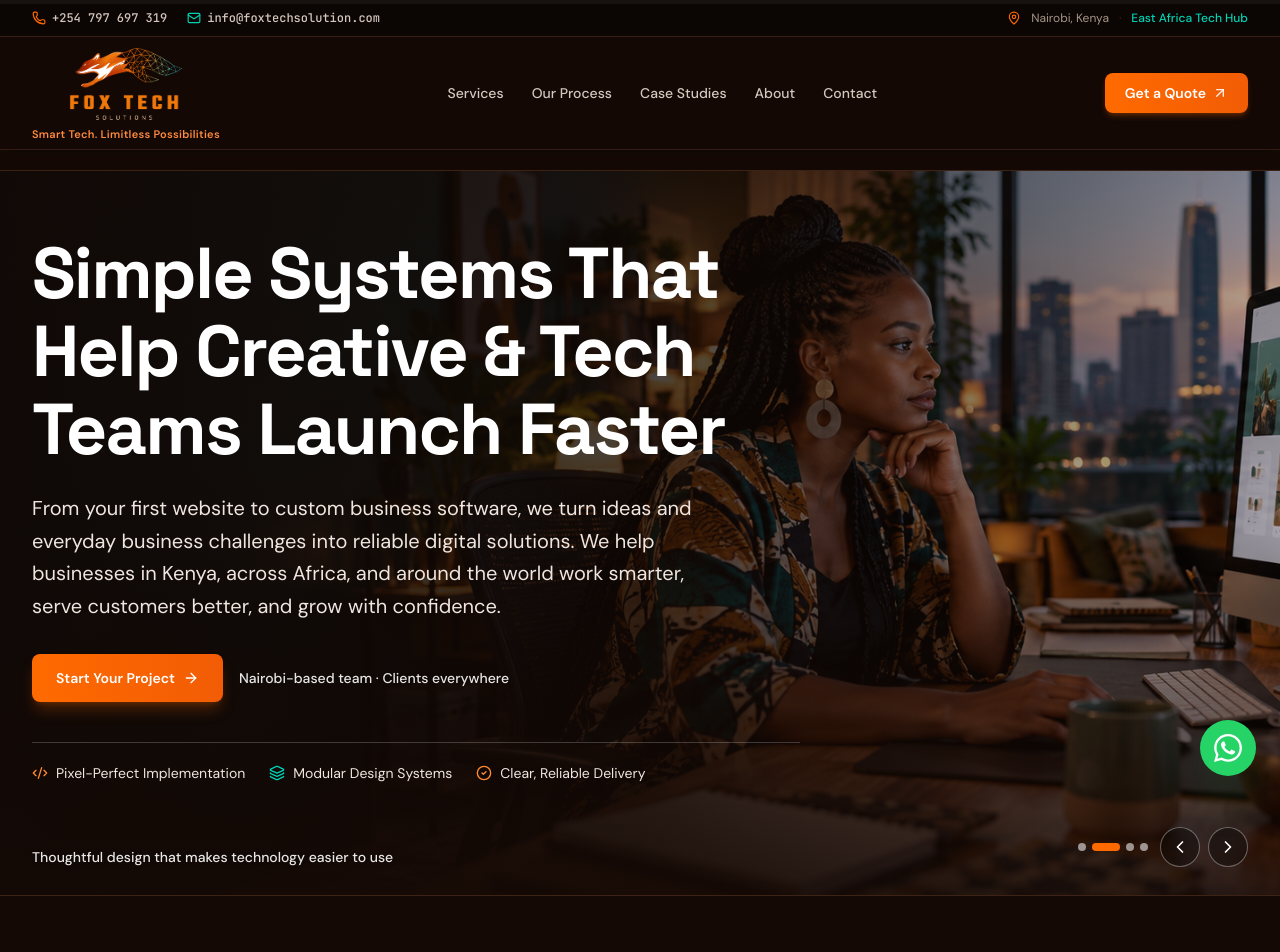
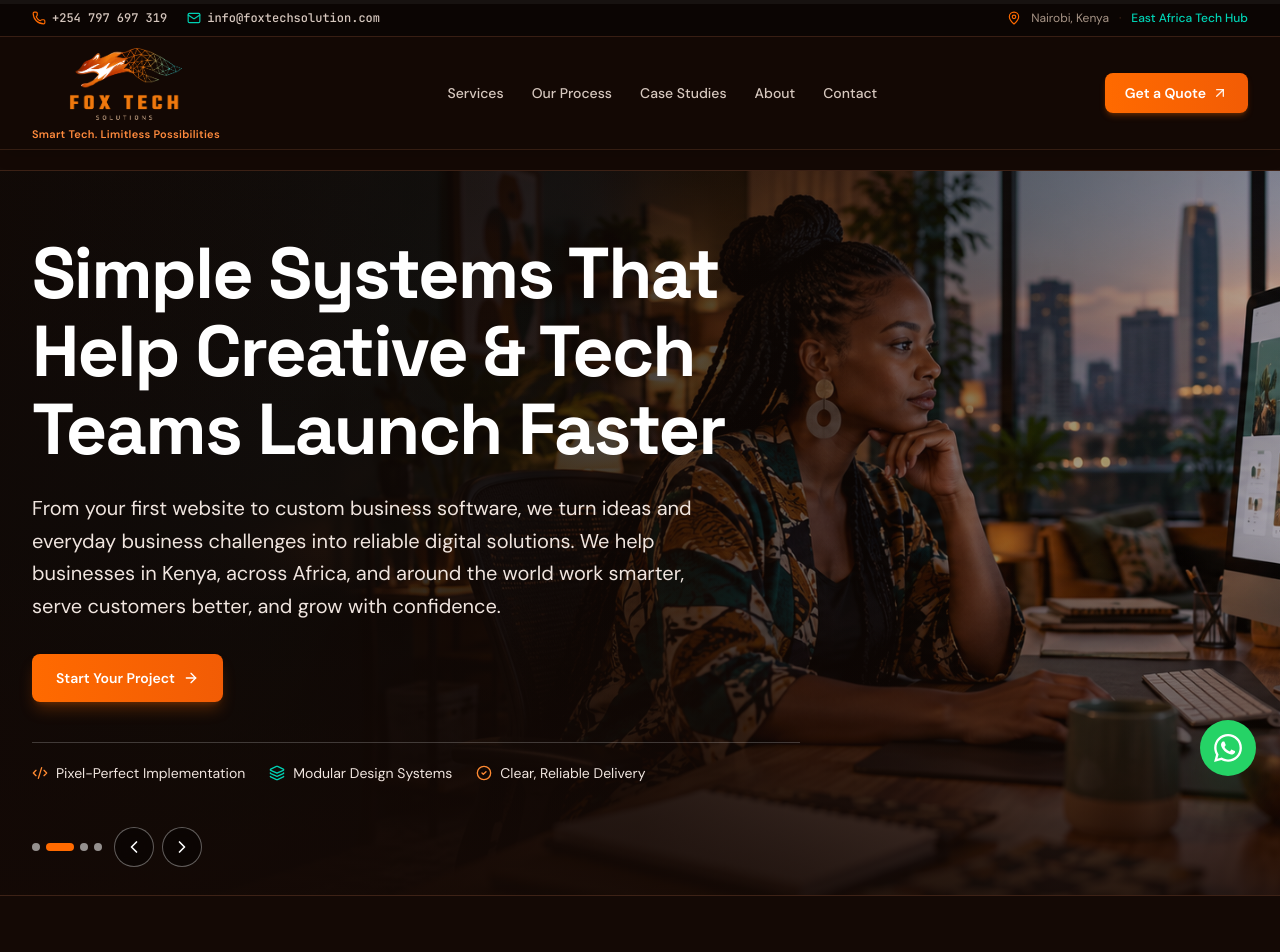
Before and after one commit to johnorengo/Fox-Tech-Portfolio, a React (Vite) app: page / in a window 1280 px wide. Shown: the top 952 px of the page. Built offline with nearby package versions, Linux system fonts and the light colour scheme.

Commit message:
Remove hero supporting text and image captions

```diff
--- a/src/components/Hero.tsx
+++ b/src/components/Hero.tsx
@@ -21,22 +21,18 @@ const carouselImages = [
   {
     src: engineeringTeam,
     alt: 'Kenyan technology team collaborating around a laptop in a Nairobi office',
-    caption: 'Digital products built by people who care about the details',
   },
   {
     src: productDesigner,
     alt: 'Kenyan product designer reviewing a digital interface at her workstation',
-    caption: 'Thoughtful design that makes technology easier to use',
   },
   {
     src: infrastructureEngineer,
     alt: 'Kenyan infrastructure engineer inspecting servers with a tablet',
-    caption: 'Reliable infrastructure for the systems your business depends on',
   },
   {
     src: clientReview,
     alt: 'Kenyan business owner and technology consultant reviewing a platform together',
-    caption: 'Technology shaped around the people and businesses it serves',
   },
 ];
 
@@ -117,7 +113,6 @@ export const Hero: React.FC<HeroProps> = ({ onBookScoping }) => {
                 <span>Start Your Project</span>
                 <ArrowRight className="h-4 w-4" />
               </button>
-              <span className="text-sm font-medium text-white/90">Nairobi-based team · Clients everywhere</span>
             </div>
 
             <div data-reveal="rise" data-reveal-delay="3" className="mt-10 flex max-w-3xl flex-wrap items-center gap-x-6 gap-y-3 border-t border-white/20 pt-5 text-xs text-[#f0e5df] sm:text-sm">
@@ -128,7 +123,6 @@ export const Hero: React.FC<HeroProps> = ({ onBookScoping }) => {
           </div>
 
           <div className="absolute bottom-5 left-4 right-4 flex items-end justify-between gap-4 sm:bottom-7 sm:left-6 sm:right-6 lg:left-8 lg:right-8">
-            <p aria-live="polite" className="max-w-xl text-xs font-medium text-white/90 drop-shadow sm:text-sm">{carouselImages[currentImageIndex].caption}</p>
             <div className="flex shrink-0 items-center gap-2">
               <div className="mr-1 hidden items-center gap-1.5 sm:flex" aria-label={`Slide ${currentImageIndex + 1} of ${carouselImages.length}`}>
                 {carouselImages.map((slide, index) => (
```
